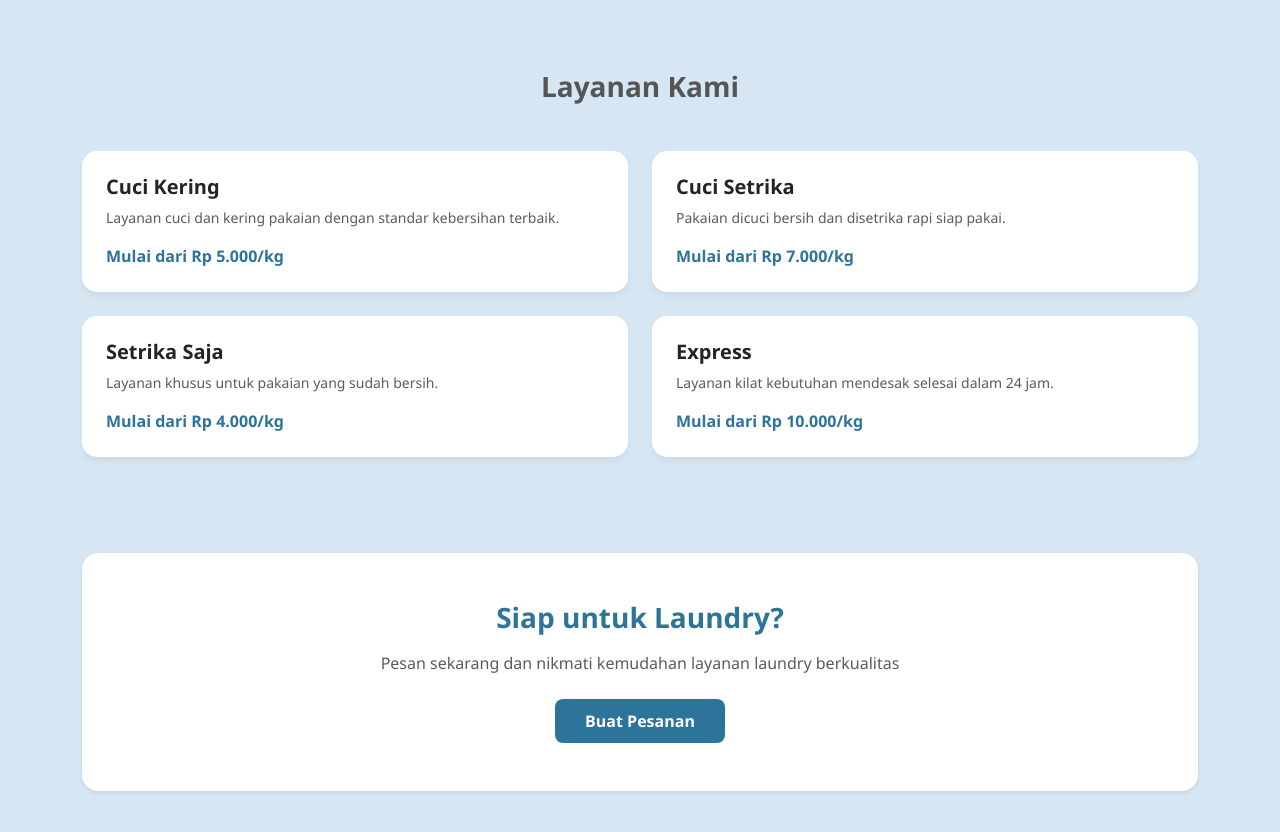
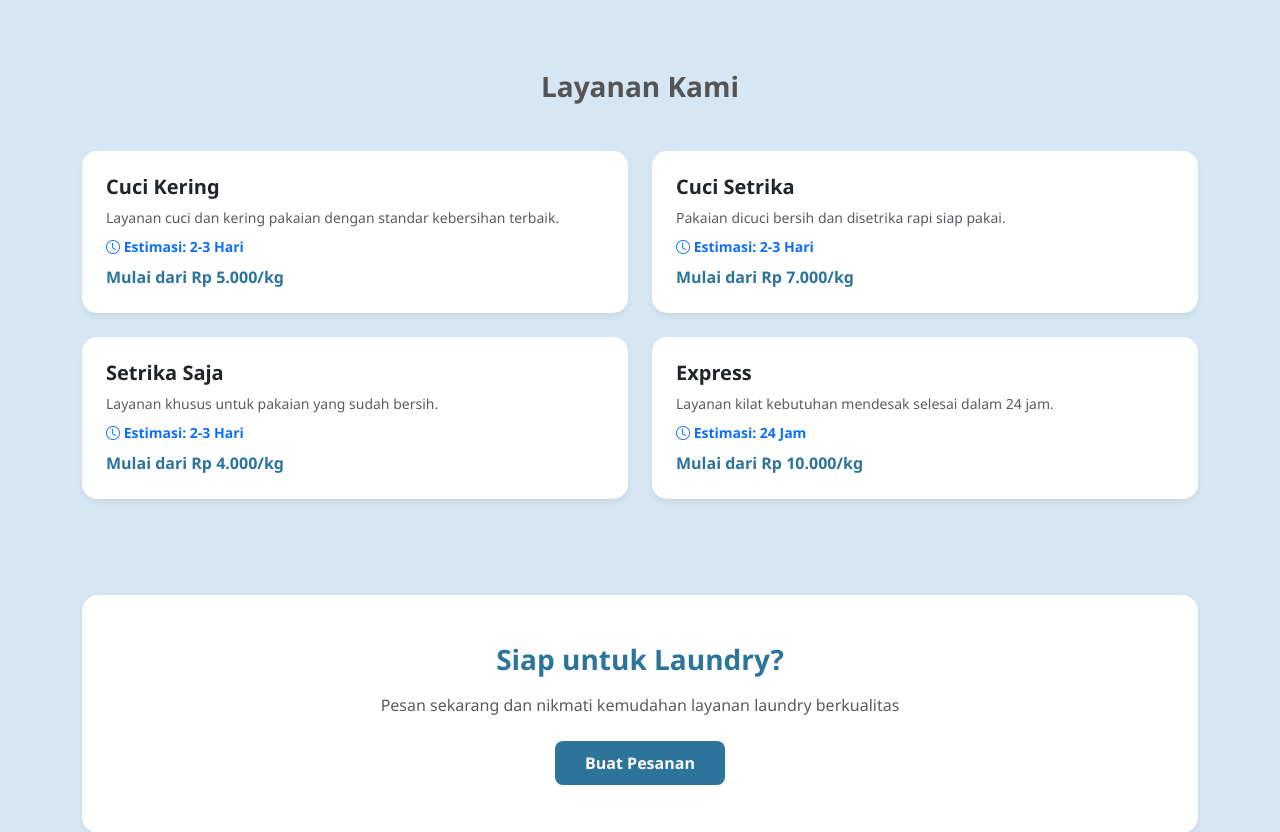
Before and after one commit to ndifaaa02/proyek-kelompok7, a PHP site: page / in a window 1280 px wide. Shown: the part 729-1561 px from the top of the page. Run offline with PHP 8.4, Linux system fonts and the light colour scheme; data comes from the database, SQL or seed files in the repository.

Commit message:
update waktu pengerjaan layanan pesanan

```diff
--- a/index.php
+++ b/index.php
@@ -51,17 +51,24 @@ $query = mysqli_query($conn, "SELECT * FROM layanan");
         <h3 class="fw-bold text-center mb-5" style="color: #555;">Layanan Kami</h3>
         <div class="row g-4">
             <?php
+
             $menu_layanan = [
-                ["Cuci Kering", "Layanan cuci dan kering pakaian dengan standar kebersihan terbaik.", $layanan[1]],
-                ["Cuci Setrika", "Pakaian dicuci bersih dan disetrika rapi siap pakai.",$layanan[2]],
-                ["Setrika Saja", "Layanan khusus untuk pakaian yang sudah bersih.", $layanan[3]],
-                ["Express", "Layanan kilat kebutuhan mendesak selesai dalam 24 jam.",$layanan[4]]
+                ["Cuci Kering", "Layanan cuci dan kering pakaian dengan standar kebersihan terbaik.", $layanan[1] ?? 0, "Estimasi: 2-3 Hari"],
+                ["Cuci Setrika", "Pakaian dicuci bersih dan disetrika rapi siap pakai.", $layanan[2] ?? 0, "Estimasi: 2-3 Hari"],
+                ["Setrika Saja", "Layanan khusus untuk pakaian yang sudah bersih.", $layanan[3] ?? 0, "Estimasi: 2-3 Hari"],
+                ["Express", "Layanan kilat kebutuhan mendesak selesai dalam 24 jam.", $layanan[4] ?? 0, "Estimasi: 24 Jam"]
             ];
+
             foreach ($menu_layanan as $item) : ?>
                 <div class="col-md-6">
                     <div class="card card-custom p-4 border-0">
                         <h5 class="fw-bold"><?= $item[0] ?></h5>
-                        <p class="text-muted small"><?= $item[1] ?></p>
+                        <p class="text-muted small mb-2"><?= $item[1] ?></p>
+
+                        <p class="small text-primary fw-bold mb-2">
+                            <i class="bi bi-clock"></i> <?= $item[3] ?>
+                        </p>
+
                         <p class="price-text mb-0">Mulai dari Rp <?= number_format($item[2], 0, ',', '.') ?>/kg</p>
                     </div>
                 </div>
@@ -69,7 +76,6 @@ $query = mysqli_query($conn, "SELECT * FROM layanan");
         </div>
     </div>
 </section>
-
 <section class="py-5">
     <div class="container">
         <div class="bg-white rounded-4 p-5 text-center shadow-sm">
```
